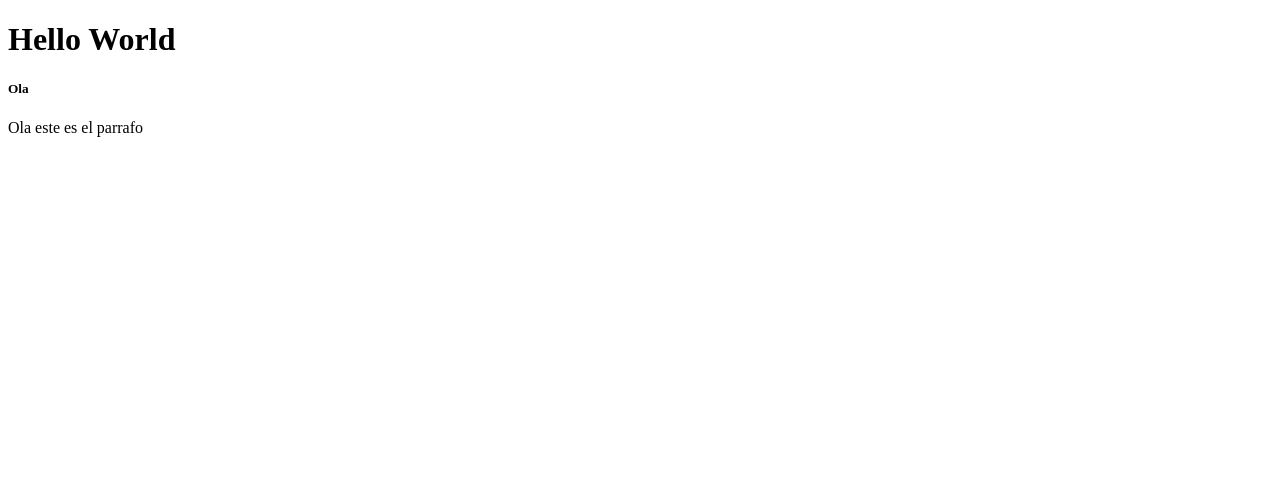
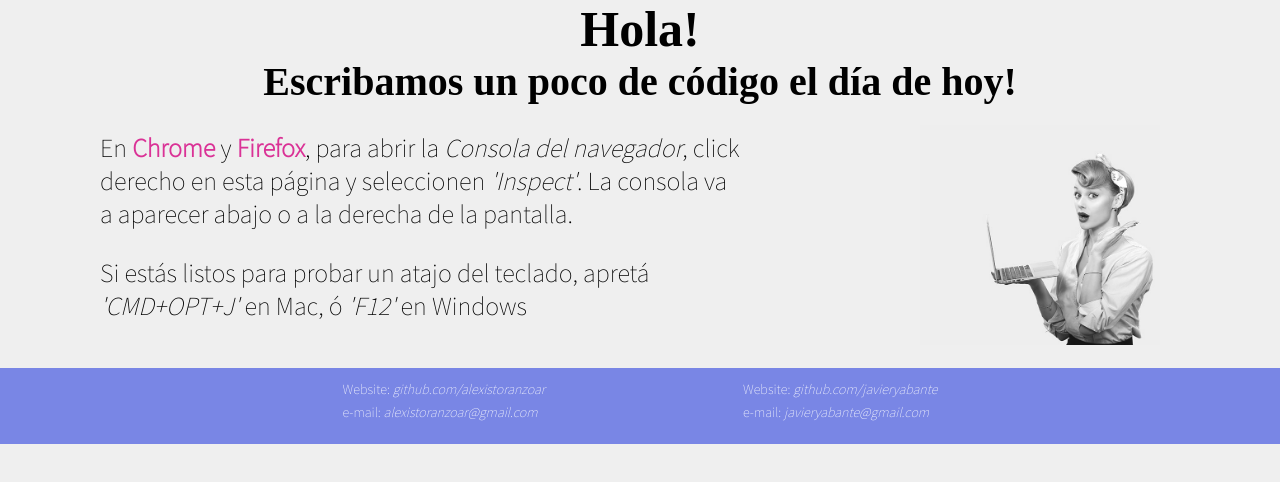
Before and after one commit to JavierYabante/practicas-javier, a plain HTML site: page index.html in a window 1280 px wide. Drawn offline with Linux system fonts and the light colour scheme; a web font is replaced by a local one.

Commit message:
Update index.html

```diff
--- /dev/null
+++ b/css/main.css
@@ -0,0 +1,127 @@
+html,
+body {
+  margin: 0;
+  padding: 0;
+}
+
+html {
+  font-size: 62.5%;
+}
+
+body {
+  align-items: center;
+  background: #efefef;
+  display: flex;
+  flex-direction: column;
+  font-family: Avenir, "Source Sans Pro", sans-serif;
+  justify-content: center;
+}
+
+body * {
+  box-sizing: border-box;
+}
+
+header {
+  box-sizing: border-box;
+  flex: 0 1 auto;
+  text-align: center;
+}
+
+h1 {
+  font-family: Didot, "GFS Didot", serif;
+  font-size: 5rem;
+  margin: 0 3.5rem;
+}
+
+h2 {
+  font-family: Didot, "GFS Didot", serif;
+  font-size: 4rem;
+  margin: 0 3rem;
+}
+
+img {
+  width: 100%;
+  max-width: 24rem;
+  margin: 2rem;
+}
+
+a {
+  color: #da3296;
+  text-decoration: none;
+}
+
+abbr {
+  text-decoration: none;
+}
+
+main {
+  display: flex;
+  flex: 1;
+  width: calc(100% - 4rem);
+}
+
+main > div {
+  margin: 0 auto;
+  max-width: 64rem;
+}
+
+main p {
+  font-size: 2.6rem;
+}
+
+main a {
+  font-weight: 800;
+}
+
+footer {
+  background-color: #7986e5;
+  padding: 1rem 1rem 2rem;
+  width: 100%;
+}
+
+footer > div {
+  color: white;
+  display: flex;
+  flex-direction: row;
+  font-family: Avenir, "Source Sans Pro", sans-serif;
+  font-size: 1.4rem;
+  justify-content: space-between;
+  margin: 0 auto;
+  padding: 0 2rem;
+  max-width: 64rem;
+}
+
+footer ul {
+  list-style: none;
+  margin: 0;
+  padding: 0;
+}
+
+footer li {
+  padding: 0.25rem;
+}
+
+footer span {
+  display: block;
+}
+
+footer a {
+  color: white;
+  font-style: italic;
+  text-decoration: none;
+}
+
+footer a:hover {
+  color: white;
+}
+
+#surprise {
+  color: red;
+  font-size: 2.25rem;
+}
+
+@media only screen and (min-width: 640px) {
+  footer span {
+    display: inline;
+  }
+}
--- a/index.html
+++ b/index.html
@@ -2,15 +2,94 @@
 <html lang="en">
   <head>
     <meta charset="UTF-8" />
-    <meta http-equiv="X-UA-Compatible" content="IE=edge" />
-    <meta name="viewport" content="width=device-width, initial-scale=1.0" />
-    <!-- <link rel="icon" href="https://github.githubassets.com/favicons/favicon-dark.svg"> -->
-    <title>Practicas Javier</title>
+    <title>Intro a JavaScript</title>
+    <link
+      rel="stylesheet"
+      href="https://fonts.googleapis.com/css?family=GFS+Didot"
+    />
+    <link
+      rel="stylesheet"
+      href="https://fonts.googleapis.com/css?family=Source+Sans+Pro:200"
+    />
+    <link rel="stylesheet" href="css/main.css" />
   </head>
+
   <body>
-    <h1>Hello World</h1>
-    <h5>Ola</h5>
-    <p>Ola este es el parrafo</p>
+    <header>
+      <h1>Hola!</h1>
+      <h2>Escribamos un poco de código el día de hoy!</h2>
+    </header>
+
+    <main>
+      <div>
+        <p>
+          En <a href="https://www.google.com/chrome/">Chrome</a> y
+          <a href="https://www.mozilla.org/en-GB/firefox/new/">Firefox</a>, para
+          abrir la <i>Consola del navegador</i>, click derecho en esta página y
+          seleccionen <i>'Inspect'</i>. La consola va a aparecer abajo o a la
+          derecha de la pantalla.
+        </p>
+
+        <p>
+          Si estás listos para probar un atajo del teclado, apretá
+          <i
+            >'<abbr title="Command">CMD</abbr>+<abbr title="Option">OPT</abbr
+            >+J'</i
+          >
+          en Mac, ó <i>'F12'</i> en Windows
+        </p>
+      </div>
+
+      <div id="logo">
+        <img src="img/woman_bw.jpg" alt="Welcome to Muses Code JS" />
+      </div>
+    </main>
+
+    <footer>
+      <div>
+        <ul>
+          <li class="website">
+            <span>Website:</span>
+            <a
+              href="https://github.com/alexistoranzoar"
+              target="_blank"
+              rel="noopener noreferrer"
+              >github.com/alexistoranzoar</a
+            >
+          </li>
+          <li class="email">
+            <span>e-mail:</span>
+            <a
+              href="mailto:alexistoranzoar@gmail.com"
+              target="_blank"
+              rel="noopener noreferrer"
+              >alexistoranzoar@gmail.com</a
+            >
+          </li>
+        </ul>
+        <ul>
+          <li class="website">
+            <span>Website:</span>
+            <a
+              href="https://github.com/javieryabante"
+              target="_blank"
+              rel="noopener noreferrer"
+              >github.com/javieryabante</a
+            >
+          </li>
+          <li class="email">
+            <span>e-mail:</span>
+            <a
+              href="mailto:javieryabante@gmail.com"
+              target="_blank"
+              rel="noopener noreferrer"
+              >javieryabante@gmail.com</a
+            >
+          </li>
+        </ul>
+      </div>
+    </footer>
+
+    <script src="js/nivel3.js"></script>
   </body>
-  <script src="./js/nivel2.js"></script>
 </html>
```
Also changed, not shown: img/kittens.jpeg (added), img/woman_bw.jpg (added).
